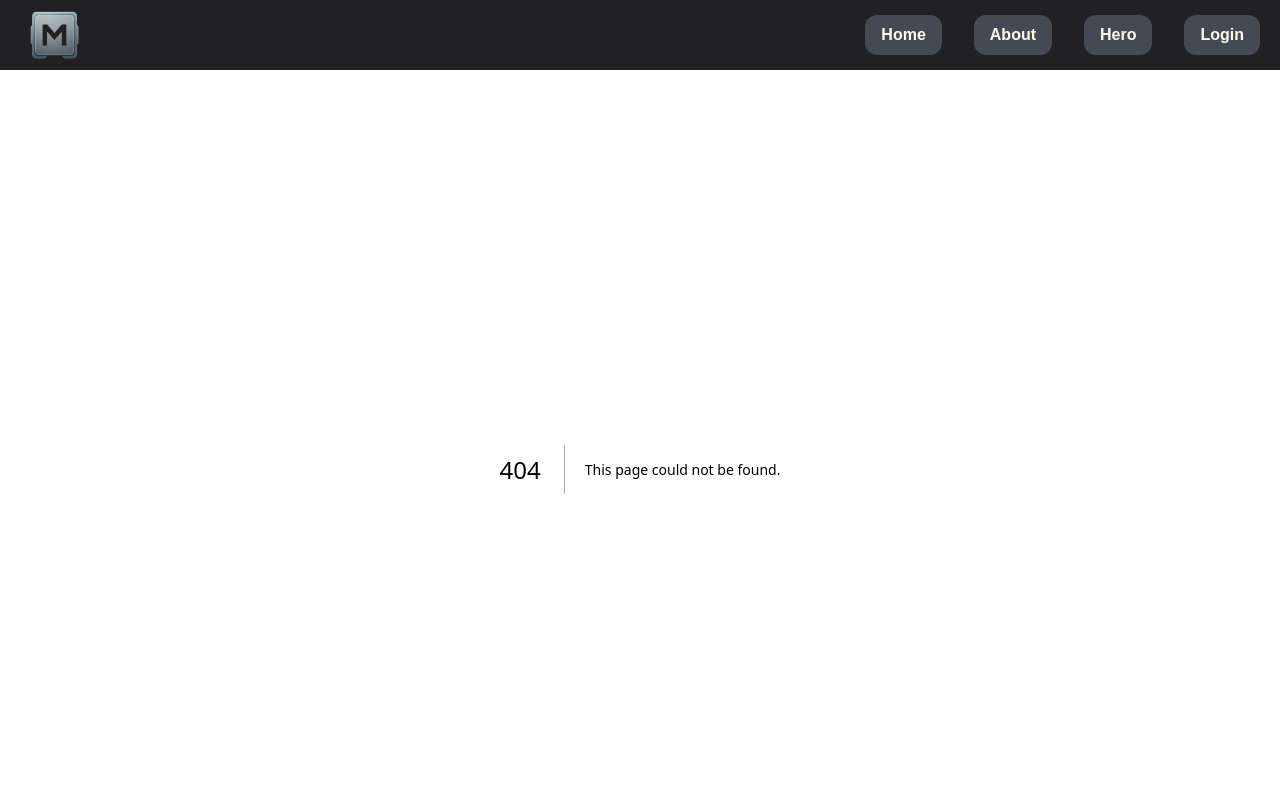
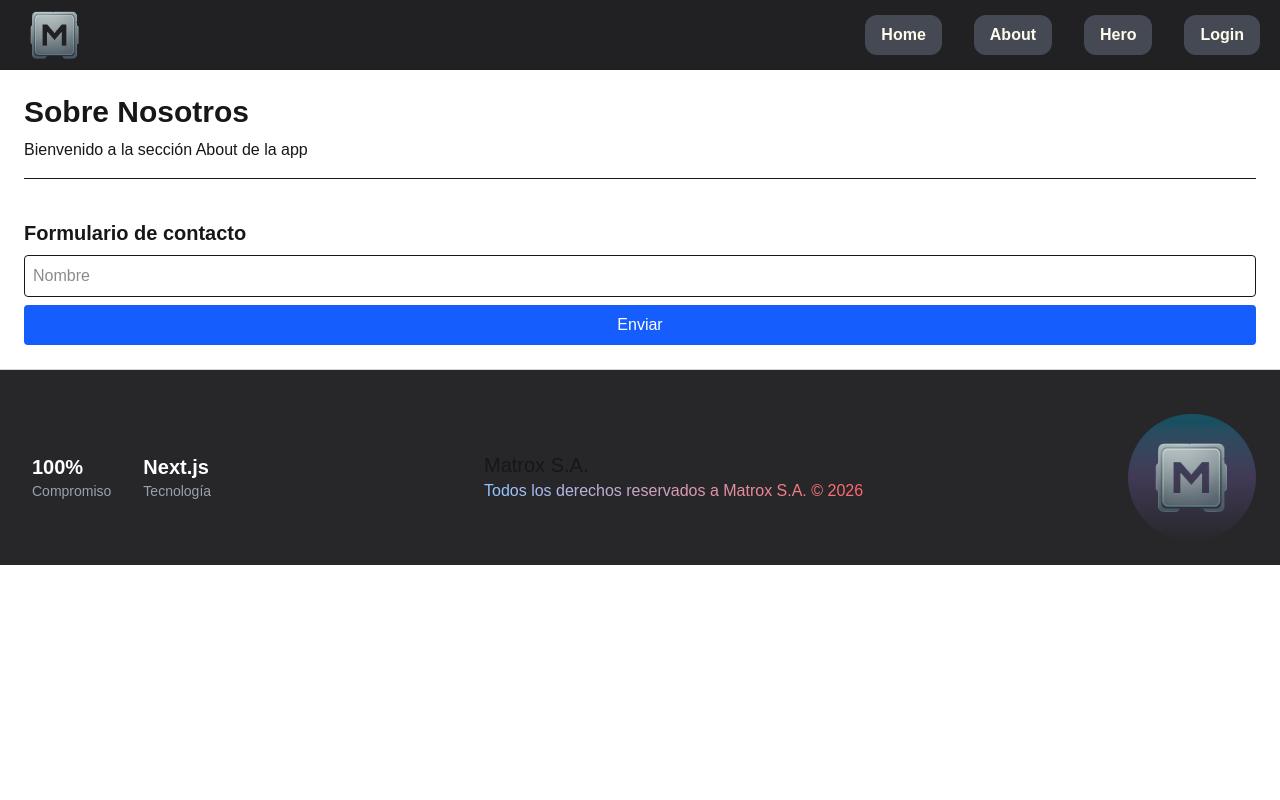
Before and after one commit to FedeAr25/Tp-grupal-next, a Next.js app in the folder matrox-app/: page /about/contact in a window 1280 px wide. Before the commit this address had no page. Shown: the top 800 px of the page. Built offline with nearby package versions, Linux system fonts and the light colour scheme.

Commit message:
mis cambios

```diff
--- /dev/null
+++ b/matrox-app/src/app/about/contact/page.jsx
@@ -0,0 +1,34 @@
+"use client";
+
+import { useState } from "react";
+
+export default function ContactPage() {
+  const [nombre, setNombre] = useState("");
+
+  const handleSubmit = (e) => {
+    e.preventDefault();
+    alert("Enviado: " + nombre);
+  };
+
+  return (
+    <div className="mt-6">
+      <h2 className="text-xl font-semibold mb-2">
+        Formulario de contacto
+      </h2>
+
+      <form onSubmit={handleSubmit} className="flex flex-col gap-2">
+        <input
+          type="text"
+          placeholder="Nombre"
+          value={nombre}
+          onChange={(e) => setNombre(e.target.value)}
+          className="border p-2 rounded"
+        />
+
+        <button className="bg-blue-600 text-white p-2 rounded">
+          Enviar
+        </button>
+      </form>
+    </div>
+  );
+}
--- /dev/null
+++ b/matrox-app/src/app/about/layout.jsx
@@ -0,0 +1,15 @@
+
+export default function AboutLayout({ children }) {
+  return (
+    <div className="p-6">
+      <h1 className="text-3xl font-bold mb-2">Sobre Nosotros</h1>
+      <p className="mb-4">
+        Bienvenido a la sección About de la app
+      </p>
+
+      <div className="border-t pt-4">
+        {children}
+      </div>
+    </div>
+  );
+}
--- /dev/null
+++ b/matrox-app/src/app/about/page.jsx
@@ -0,0 +1,27 @@
+import Link from "next/link";
+
+export default function AboutPage() {
+  return (
+    <div>
+      <p className="mb-4">
+        Somos <strong>Matrox</strong>, una pequeña empresa dedicada a la venta
+        de dispositivos electrónicos de muy buena calidad. Nuestra plataforma
+        está pensada para ofrecer una experiencia simple y confiable en la
+        compra de artículos electrónicos, acercando tecnología a todos nuestros
+        clientes.
+      </p>
+
+      <p className="mb-4">
+        En Matrox trabajamos con compromiso y responsabilidad, seleccionando
+        productos que cumplan con altos estándares, para garantizar la mejor
+        experiencia posible.
+      </p>
+
+      <Link href="/about/contact">
+        <button className="mt-4 bg-black text-white px-4 py-2 rounded hover:bg-gray-800 transition">
+          Contactanos!!
+        </button>
+      </Link>
+    </div>
+  );
+}
```
